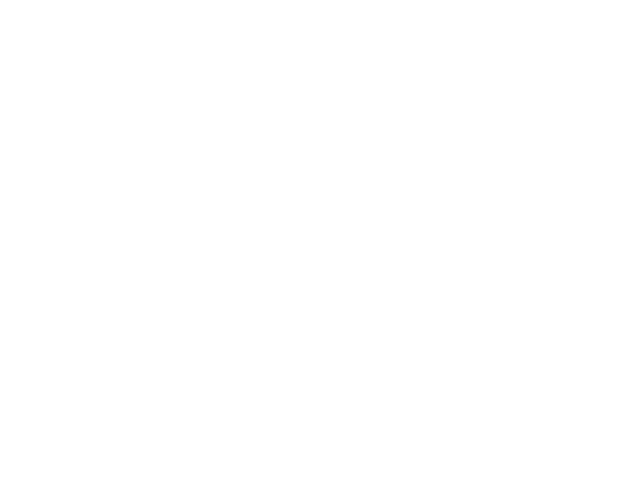
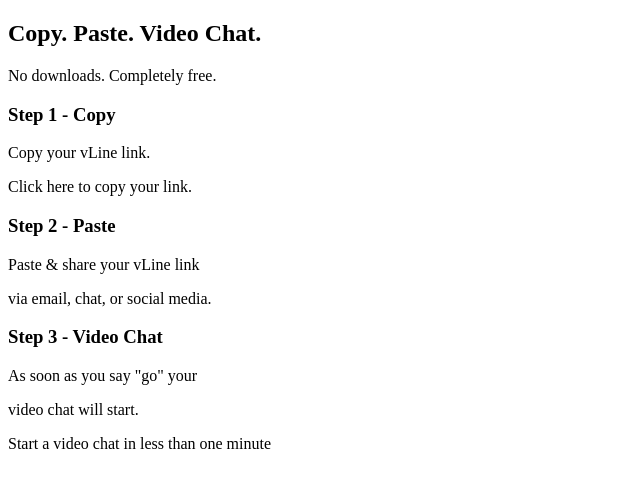
Before and after one commit to zspector/sprint1, a plain HTML site: page index.html in a window 1280 px wide. Shown: the whole page, without its empty margins (0-640 px from the left). Drawn offline with Linux system fonts and the light colour scheme.

Commit message:
Add div class=main and contents

```diff
--- a/index.html
+++ b/index.html
@@ -5,6 +5,36 @@
   <title>VSLine</title>
 </head>
 <body>
-
+  <div class="main">
+    <div class="text">
+      <h2>Copy. Paste. Video Chat.</h2>
+      <p>No downloads. Completely free.</p>
+    </div>
+    <div class="instructions">
+      <div class="steps">
+        <div class="circle"></div>
+        <h3>Step 1 - Copy</h3>
+        <p>Copy your vLine link.</p>
+        <p class="link">Click here to copy your link.</p>
+      </div>
+      <span class="arrow"></span>
+      <div class="steps">
+        <div class="circle"></div>
+        <h3>Step 2 - Paste</h3>
+        <p>Paste & share your vLine link</p>
+        <p>via email, chat, or social media.</p>
+      </div>
+      <span class="arrow"></span>
+      <div class="steps">
+        <div class="circle"></div>
+        <h3>Step 3 - Video Chat</h3>
+        <p>As soon as you say "go" your</p>
+        <p>video chat will start.</p>
+      </div>
+    </div>
+    <div class="button">
+      <p>Start a video chat in less than one minute</p>
+    </div>
+  </div>
 </body>
 </html>
```
